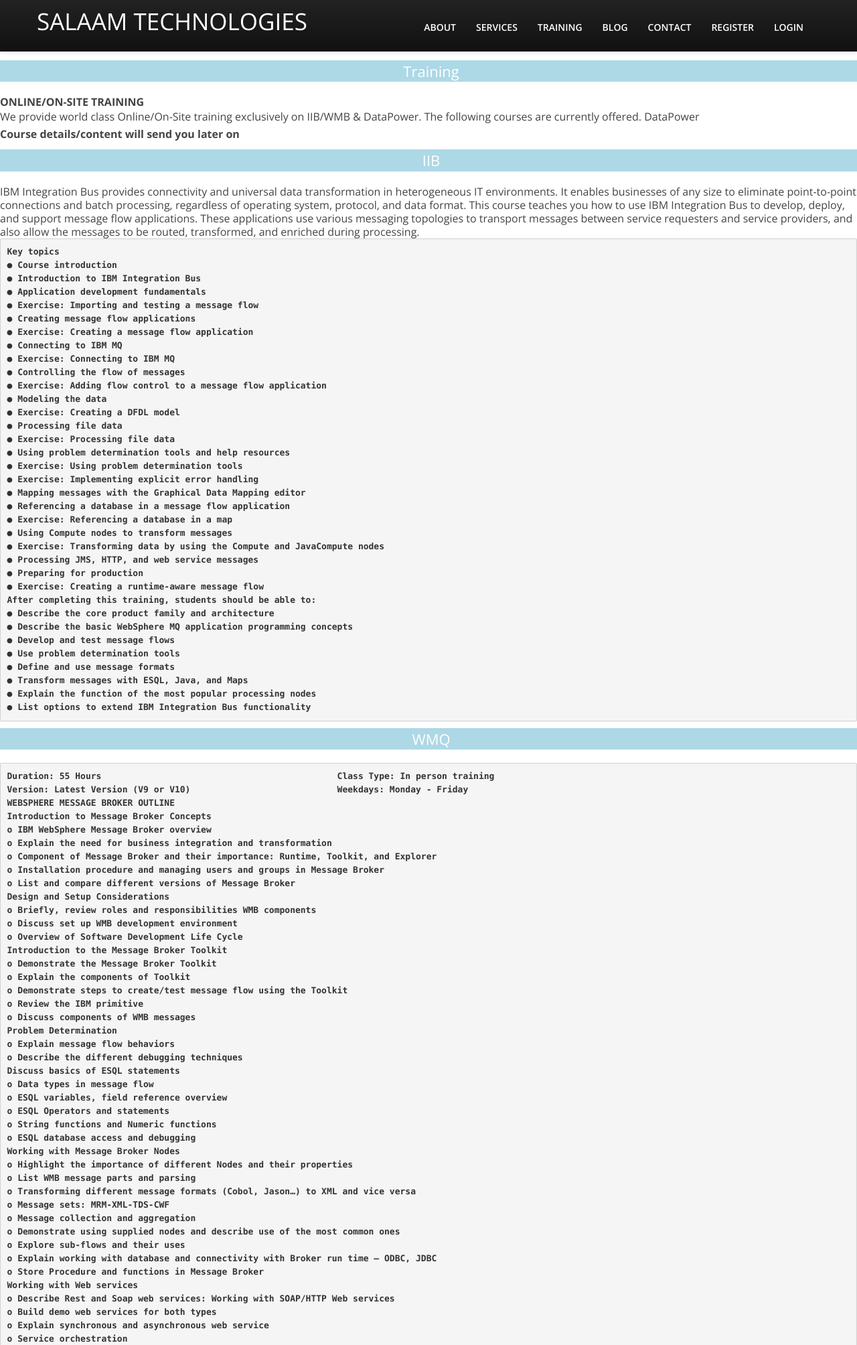
After one commit to punit121/web-app, a PHP site: page /training.php in a window 1280 px wide. The commit adds this page. Shown: the top 2008 px of the page at 67% size. Run offline with PHP 8.4, Linux system fonts and the light colour scheme.

Commit message:
code added

```diff
--- a/navbar.php
+++ b/navbar.php
@@ -9,9 +9,9 @@
 				<!-- navigation -->
 				<nav class="pull-right nav-collapse collapse">
 				<ul id="menu-main" class="nav">
-					<li><a title="team" href="#about">About</a></li>
-					<li><a title="services" href="#services">Services</a></li>
-					<li><a title="works" href="#works">Works</a></li>
+					<li><a title="team" href="index.php#about">About</a></li>
+					<li><a title="services" href="index.php#services">Services</a></li>
+					<li><a title="works" href="training.php">Training</a></li>
 					<li><a title="blog" href="#blog">Blog</a></li>
 					<li><a title="contact" href="#contact">Contact</a></li>
 					<li><a href="register.php">Register</a></li>
--- /dev/null
+++ b/training.php
@@ -0,0 +1,171 @@
+<!DOCTYPE HTML>
+<html lang="en">
+<head>
+<meta charset="utf-8">
+<title>Salaam Technologies
+</title>
+<meta name="viewport" content="width=device-width, initial-scale=1.0">
+<meta name="description" content="">
+<meta name="author" content="">
+<link href="css/bootstrap-responsive.css" rel="stylesheet">
+<link href="css/style.css" rel="stylesheet">
+<link href="color/default.css" rel="stylesheet">
+<link rel="shortcut icon" href="img/favicon.ico">
+
+<style type="text/css">
+.training_head{
+text-align: center;
+padding: 4px;
+width: 100%;
+background-color: lightblue;
+color: white;
+
+}
+body{
+overflow-x:hidden;
+
+}
+</style>
+</head>
+<body>
+<!-- navbar -->
+<?php include 'navbar.php'; ?>
+<br>
+<h4 class="training_head">Training </h4>
+<b>ONLINE/ON-SITE TRAINING</b><br>
+<p>We provide world class Online/On-Site training exclusively on IIB/WMB & DataPower. The following courses are currently offered.
+DataPower<br>
+<b> Course details/content will send you later on </b>
+</p>
+<h4 class="training_head">IIB</h4>
+IBM Integration Bus provides connectivity and universal data transformation in heterogeneous IT environments.
+It enables businesses of any size to eliminate point-to-point connections and batch processing, regardless of operating system, protocol, and data format.
+This course teaches you how to use IBM Integration Bus to develop, deploy, and support message flow applications.
+These applications use various messaging topologies to transport messages between service requesters and service providers, and also allow the messages to be routed, transformed, and enriched during processing.
+<br>
+<b><pre>Key topics
+● Course introduction
+● Introduction to IBM Integration Bus
+● Application development fundamentals
+● Exercise: Importing and testing a message flow
+● Creating message flow applications
+● Exercise: Creating a message flow application
+● Connecting to IBM MQ
+● Exercise: Connecting to IBM MQ
+● Controlling the flow of messages
+● Exercise: Adding flow control to a message flow application
+● Modeling the data
+● Exercise: Creating a DFDL model
+● Processing file data
+● Exercise: Processing file data
+● Using problem determination tools and help resources
+● Exercise: Using problem determination tools
+● Exercise: Implementing explicit error handling
+● Mapping messages with the Graphical Data Mapping editor
+● Referencing a database in a message flow application
+● Exercise: Referencing a database in a map
+● Using Compute nodes to transform messages
+● Exercise: Transforming data by using the Compute and JavaCompute nodes
+● Processing JMS, HTTP, and web service messages
+● Preparing for production
+● Exercise: Creating a runtime-aware message flow
+After completing this training, students should be able to:
+● Describe the core product family and architecture
+● Describe the basic WebSphere MQ application programming concepts
+● Develop and test message flows
+● Use problem determination tools
+● Define and use message formats
+● Transform messages with ESQL, Java, and Maps
+● Explain the function of the most popular processing nodes
+● List options to extend IBM Integration Bus functionality
+</pre></b>
+
+<h4 class="training_head">WMQ</h4>
+<b><pre>
+Duration: 55 Hours				               Class Type: In person training
+Version: Latest Version (V9 or V10)		               Weekdays: Monday - Friday
+WEBSPHERE MESSAGE BROKER OUTLINE
+Introduction to Message Broker Concepts
+o IBM WebSphere Message Broker overview
+o Explain the need for business integration and transformation
+o Component of Message Broker and their importance: Runtime, Toolkit, and Explorer
+o Installation procedure and managing users and groups in Message Broker
+o List and compare different versions of Message Broker
+Design and Setup Considerations
+o Briefly, review roles and responsibilities WMB components
+o Discuss set up WMB development environment
+o Overview of Software Development Life Cycle
+Introduction to the Message Broker Toolkit
+o Demonstrate the Message Broker Toolkit
+o Explain the components of Toolkit
+o Demonstrate steps to create/test message flow using the Toolkit
+o Review the IBM primitive
+o Discuss components of WMB messages
+Problem Determination
+o Explain message flow behaviors
+o Describe the different debugging techniques
+Discuss basics of ESQL statements
+o Data types in message flow
+o ESQL variables, field reference overview
+o ESQL Operators and statements
+o String functions and Numeric functions
+o ESQL database access and debugging
+Working with Message Broker Nodes
+o Highlight the importance of different Nodes and their properties
+o List WMB message parts and parsing
+o Transforming different message formats (Cobol, Jason…) to XML and vice versa
+o Message sets: MRM-XML-TDS-CWF
+o Message collection and aggregation
+o Demonstrate using supplied nodes and describe use of the most common ones
+o Explore sub-flows and their uses
+o Explain working with database and connectivity with Broker run time – ODBC, JDBC
+o Store Procedure and functions in Message Broker
+Working with Web services
+o Describe Rest and Soap web services: Working with SOAP/HTTP Web services
+o Build demo web services for both types
+o Explain synchronous and asynchronous web service
+o Service orchestration
+o Error handling and generic error handler sub flow
+Message Modeling and Mapping
+o Message modeling
+o Explain storing message layouts in the toolkit
+o Describe implementation of message models
+o Explore using graphical data maps
+o Demonstrate import/use of C, XML and Cobol structure in the toolkit
+Using Java in Message Broker
+o Consider the Java Compute node
+o Discuss using XPATH to work with message structures
+o Explains JMS nodes and implementation
+Publish and Subscribe
+o Publish and Subscribe concepts
+o Topic based PUB/SUB
+Additional
+o Describe timer node
+o Explain File nodes
+o Discuss email nodes
+o Security in message flows
+o Demonstration
+Real time project Explanation
+</pre></b>
+<?php include 'footer.php'; ?>
+<script src="js/jquery.js"></script>
+<script src="js/jquery.scrollTo.js"></script>
+<script src="js/jquery.nav.js"></script>
+<script src="js/jquery.localscroll-1.2.7-min.js"></script>
+<script src="js/bootstrap.js"></script>
+<script src="js/jquery.prettyPhoto.js"></script>
+<script src="js/isotope.js"></script>
+<script src="js/jquery.flexslider.js"></script>
+<script src="js/inview.js"></script>
+<script src="js/animate.js"></script>
+<script src="js/custom.js"></script>
+<script src="contactform/contactform.js"></script>
+<script>(function(i,s,o,g,r,a,m){i['GoogleAnalyticsObject']=r;i[r]=i[r]||function(){
+    (i[r].q=i[r].q||[]).push(arguments)},i[r].l=1*new Date();a=s.createElement(o),
+    m=s.getElementsByTagName(o)[0];a.async=1;a.src=g;m.parentNode.insertBefore(a,m)
+    })(window,document,'script','//www.google-analytics.com/analytics.js','ga');
+    ga('create', 'UA-55234356-4', 'auto');
+    ga('send', 'pageview');
+</script>
+</body>
+</html>
```
